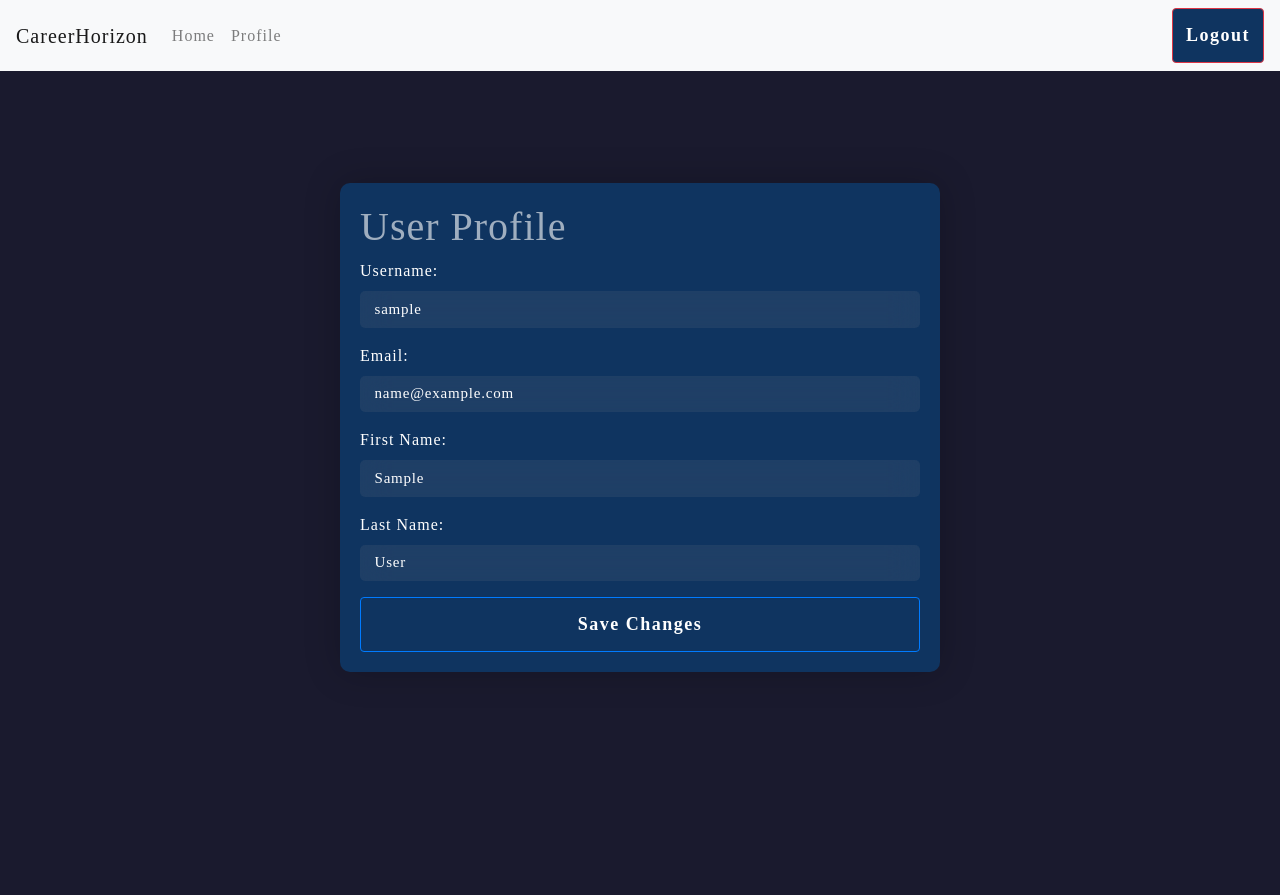
After one commit to Ismat-Samadov/eploy, a Django app: page /jobs/jobs/profile/ in a window 1280 px wide. The commit adds this page. Run offline with Django 5.2, Linux system fonts and the light colour scheme; the visitor is signed in with stand-in values (Sample User, id 1); some libraries are stand-ins or nearby versions.

Commit message:
added profile

```diff
--- a/jobsite/jobs/forms.py
+++ b/jobsite/jobs/forms.py
@@ -1,7 +1,6 @@
-# jobs/forms.py
-
 from django import forms
 from django.contrib.auth.forms import UserCreationForm
+from django.core.exceptions import ValidationError
 from .models import JobPost, JobApplication, CustomUser
 
 class JobPostForm(forms.ModelForm):
@@ -47,3 +46,14 @@ class JobSearchForm(forms.Form):
 class ResumeUploadForm(forms.Form):
     resume = forms.FileField(label='Upload Resume (PDF only)')
     job_id = forms.CharField(widget=forms.HiddenInput())
+
+class UserProfileForm(forms.ModelForm):
+    class Meta:
+        model = CustomUser
+        fields = ['username', 'email', 'first_name', 'last_name']
+
+    def clean_username(self):
+        username = self.cleaned_data['username']
+        if CustomUser.objects.filter(username=username).exclude(pk=self.instance.pk).exists():
+            raise ValidationError('This username is already taken.')
+        return username
--- a/jobsite/jobs/templates/jobs/base.html
+++ b/jobsite/jobs/templates/jobs/base.html
@@ -1,6 +1,8 @@
 <!-- jobs/templates/jobs/base.html -->
 
 {% load static %}
+{% load custom_tags %}
+
 <!DOCTYPE html>
 <html>
 <head>
@@ -39,6 +41,9 @@
                             <a class="nav-link" href="{% url 'parse_cv_page' %}">Parse CV</a>
                         </li>
                     {% endif %}
+                    <li class="nav-item">
+                        <a class="nav-link" href="{% url 'user_profile' %}">Profile</a>
+                    </li>
                 {% endif %}
             </ul>
             <ul class="navbar-nav">
--- /dev/null
+++ b/jobsite/jobs/templates/jobs/user_profile.html
@@ -0,0 +1,150 @@
+{% extends 'jobs/base.html' %}
+{% load custom_tags %}
+
+{% block title %}User Profile{% endblock %}
+
+{% block content %}
+<section class="container mt-5">
+    <div class="profile-container">
+        <h1 class="opacity">User Profile</h1>
+        <form method="post">
+            {% csrf_token %}
+            {% if messages %}
+                {% for message in messages %}
+                    <div class="alert alert-{{ message.tags }}">{{ message }}</div>
+                {% endfor %}
+            {% endif %}
+            <div class="form-group">
+                <label for="id_username">Username:</label>
+                {{ form.username|add_class:"form-control" }}
+                {% if form.username.errors %}
+                    <div class="alert alert-danger">{{ form.username.errors }}</div>
+                {% endif %}
+            </div>
+            <div class="form-group">
+                <label for="id_email">Email:</label>
+                {{ form.email|add_class:"form-control" }}
+                {% if form.email.errors %}
+                    <div class="alert alert-danger">{{ form.email.errors }}</div>
+                {% endif %}
+            </div>
+            <div class="form-group">
+                <label for="id_first_name">First Name:</label>
+                {{ form.first_name|add_class:"form-control" }}
+                {% if form.first_name.errors %}
+                    <div class="alert alert-danger">{{ form.first_name.errors }}</div>
+                {% endif %}
+            </div>
+            <div class="form-group">
+                <label for="id_last_name">Last Name:</label>
+                {{ form.last_name|add_class:"form-control" }}
+                {% if form.last_name.errors %}
+                    <div class="alert alert-danger">{{ form.last_name.errors }}</div>
+                {% endif %}
+            </div>
+            <button type="submit" class="btn btn-primary">Save Changes</button>
+        </form>
+    </div>
+</section>
+
+<style>
+    :root {
+        --background: #1a1a2e;
+        --color: #ffffff;
+        --primary-color: #0f3460;
+    }
+
+    * {
+        box-sizing: border-box;
+    }
+
+    html {
+        scroll-behavior: smooth;
+    }
+
+    body {
+        margin: 0;
+        box-sizing: border-box;
+        font-family: "poppins";
+        background: var(--background);
+        color: var(--color);
+        letter-spacing: 1px;
+        transition: background 0.2s ease;
+    }
+
+    .container {
+        display: flex;
+        flex-direction: column;
+        align-items: center;
+        height: 100vh;
+        padding: 20px;
+    }
+
+    .profile-container {
+        width: 100%;
+        max-width: 600px;
+        background: #0f3460;
+        padding: 20px;
+        border-radius: 10px;
+        box-shadow: 0 0 36px 1px rgba(0, 0, 0, 0.2);
+    }
+
+    .form-group {
+        margin-bottom: 1rem;
+    }
+
+    .form-control {
+        background-color: #9191911f;
+        border: none;
+        border-radius: 5px;
+        padding: 14.5px;
+        color: var(--color);
+        outline: none;
+        font-weight: 500;
+        letter-spacing: 0.8px;
+        font-size: 15px;
+        backdrop-filter: blur(15px);
+    }
+
+    .form-control:focus {
+        box-shadow: 0 0 16px 1px rgba(0, 0, 0, 0.2);
+        animation: wobble 0.3s ease-in;
+    }
+
+    .btn {
+        background-color: var(--primary-color);
+        color: var(--color);
+        padding: 13px;
+        font-size: 18px;
+        letter-spacing: 1.5px;
+        font-weight: bold;
+        cursor: pointer;
+        transition: all 0.1s ease-in-out;
+        width: 100%;
+    }
+
+    .btn:hover {
+        box-shadow: 0 0 10px 1px rgba(0, 0, 0, 0.15);
+        transform: scale(1.02);
+    }
+
+    @keyframes wobble {
+        0% {
+            transform: scale(1.025);
+        }
+        25% {
+            transform: scale(1);
+        }
+        75% {
+            transform: scale(1.025);
+        }
+        100% {
+            transform: scale(1);
+        }
+    }
+
+    .opacity {
+        opacity: 0.6;
+    }
+</style>
+{% endblock %}
--- a/jobsite/jobs/urls.py
+++ b/jobsite/jobs/urls.py
@@ -8,7 +8,6 @@ from .views import (
     job_list,
     post_job,
     apply_job,
-    congrats,
     job_applicants,
     edit_job,
     delete_job,
@@ -25,6 +24,9 @@ urlpatterns = [
     path('register/', register, name='register'),
     path('login/', custom_login, name='login'),
     path('logout/', custom_logout, name='logout'),
+    path('company/<int:company_id>/', views.company_description, name='company_description'),
+    # path('profile/', views.user_profile, name='user_profile'),
+    path('jobs/profile/', views.user_profile, name='user_profile'),  # Ensure this is named 'user_profile'
     path('post-job/', post_job, name='post_job'),
     path('apply-job/<int:job_id>/', apply_job, name='apply_job'),
     path('congrats/', views.congrats, name='congrats'),
--- a/jobsite/jobs/views.py
+++ b/jobsite/jobs/views.py
@@ -4,7 +4,7 @@ from django.contrib.auth.decorators import login_required
 from django.core.paginator import Paginator, PageNotAnInteger, EmptyPage
 from django.utils import timezone
 from .models import JobPost, JobApplication
-from .forms import JobPostForm, JobApplicationForm, CustomUserCreationForm, JobSearchForm, ResumeUploadForm
+from .forms import JobPostForm, JobApplicationForm, CustomUserCreationForm, JobSearchForm, ResumeUploadForm, UserProfileForm
 from django.http import HttpResponseForbidden, JsonResponse
 from django.contrib.auth import login, authenticate, logout
 from django.contrib.auth.forms import AuthenticationForm
@@ -24,6 +24,7 @@ import matplotlib.pyplot as plt
 import io
 import base64
 import numpy as np
+from django.core.exceptions import ValidationError
 
 logger = logging.getLogger(__name__)
 logger.setLevel(logging.DEBUG)
@@ -160,25 +161,6 @@ def post_job(request):
         form = JobPostForm()
     return render(request, 'jobs/post_job.html', {'form': form})
 
-# @login_required
-# def apply_job(request, job_id):
-#     job = get_object_or_404(JobPost, id=job_id, deleted=False)
-#     if request.method == 'POST':
-#         form = JobApplicationForm(request.POST, request.FILES)
-#         if form.is_valid():
-#             try:
-#                 application = form.save(commit=False)
-#                 application.job = job
-#                 application.applicant = request.user
-#                 application.save()
-#                 return redirect('job_list')
-#             except Exception as e:
-#                 logger.error(f"Error applying for job {job_id}: {e}")
-#                 return render(request, 'jobs/apply_job.html', {'form': form, 'job': job, 'error': 'An error occurred while applying. Please try again.'})
-#     else:
-#         form = JobApplicationForm()
-#     return render(request, 'jobs/apply_job.html', {'form': form, 'job': job})
-
 @login_required
 def apply_job(request, job_id):
     job = get_object_or_404(JobPost, id=job_id, deleted=False)
@@ -200,6 +182,30 @@ def apply_job(request, job_id):
 
 def congrats(request):
     return render(request, 'jobs/congrats.html')
+
+def company_description(request, company_id):
+    company_jobs = JobPost.objects.filter(company_id=company_id, deleted=False)
+    company_name = company_jobs.first().company if company_jobs.exists() else "Unknown Company"
+    return render(request, 'jobs/company_description.html', {'company_name': company_name, 'company_jobs': company_jobs})
+
+@login_required
+def user_profile(request):
+    user = request.user
+    if request.method == 'POST':
+        form = UserProfileForm(request.POST, instance=user)
+        if form.is_valid():
+            try:
+                form.save()
+                messages.success(request, 'Profile updated successfully.')
+            except ValidationError as e:
+                form.add_error(None, e.message)
+                messages.error(request, e.message)
+        else:
+            messages.error(request, 'Please correct the errors below.')
+    else:
+        form = UserProfileForm(instance=user)
+
+    return render(request, 'jobs/user_profile.html', {'form': form})
 
 @login_required
 def job_applicants(request, job_id):
```
Also changed, not shown: jobsite/jobs/templates/jobs/company_description.html (added, +61 -0 lines).
